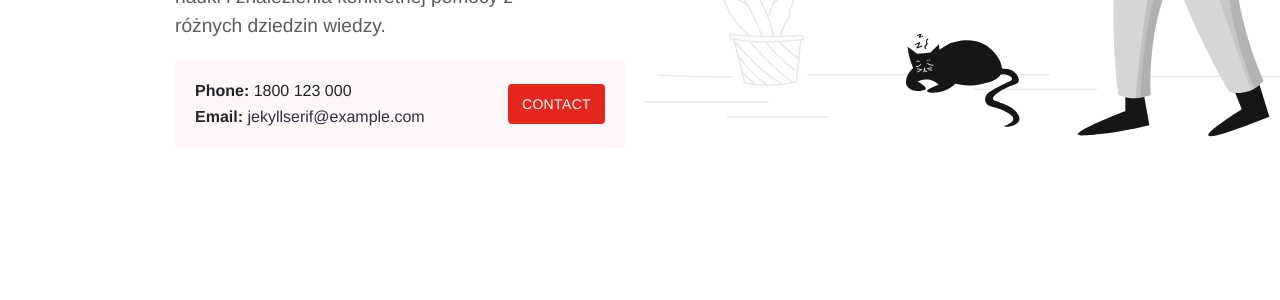
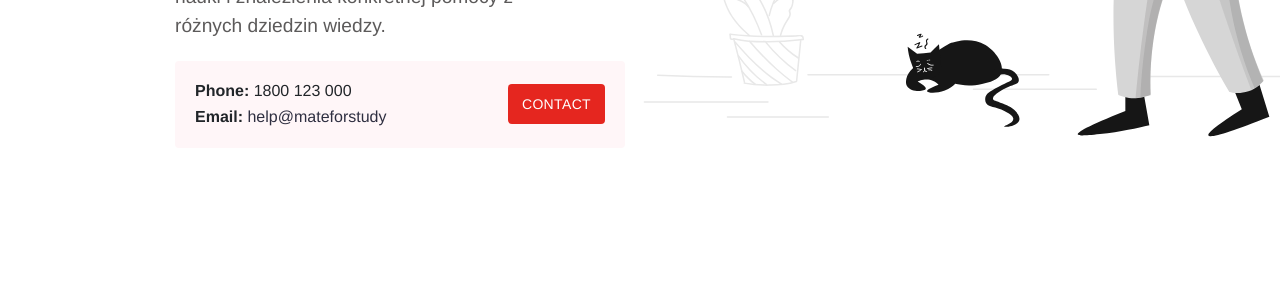
Before and after one commit to mateforstudy/mateforstudy, a Jekyll site: the page built from index.md, in a window 1280 px wide. Shown: the part 596-896 px from the top of the page. Built offline with Jekyll 4.4.1, drawn with Linux system fonts in a browser that asks for light colours.

Commit message:
new commints

```diff
--- a/_config.yml
+++ b/_config.yml
@@ -1,5 +1,5 @@
 baseurl: '/mateforstudy'
-url: 'https://mateforstudy.github.io'
+url: https://mateforstudy.github.io
 exclude: ['README.md']
 permalink: pretty
 title: 'MateForStudy'
--- a/_data/contact.yml
+++ b/_data/contact.yml
@@ -1,3 +1,3 @@
-email: 'jekyllserif@example.com'
+email: 'help@mateforstudy'
 phone: '1800 123 000'
-contact_button_link: 'contact'
+contact_button_link: 'Kontakt'
--- a/_layouts/home.html
+++ b/_layouts/home.html
@@ -1,5 +1,5 @@
 ---
-title: Jekyll Serif - Jekyll Small Business Theme
+title: MateForStudy - innowacyjna platforma dla wspólnej nauki.
 layout: default
 bodyClass: page-home
 ---
```
